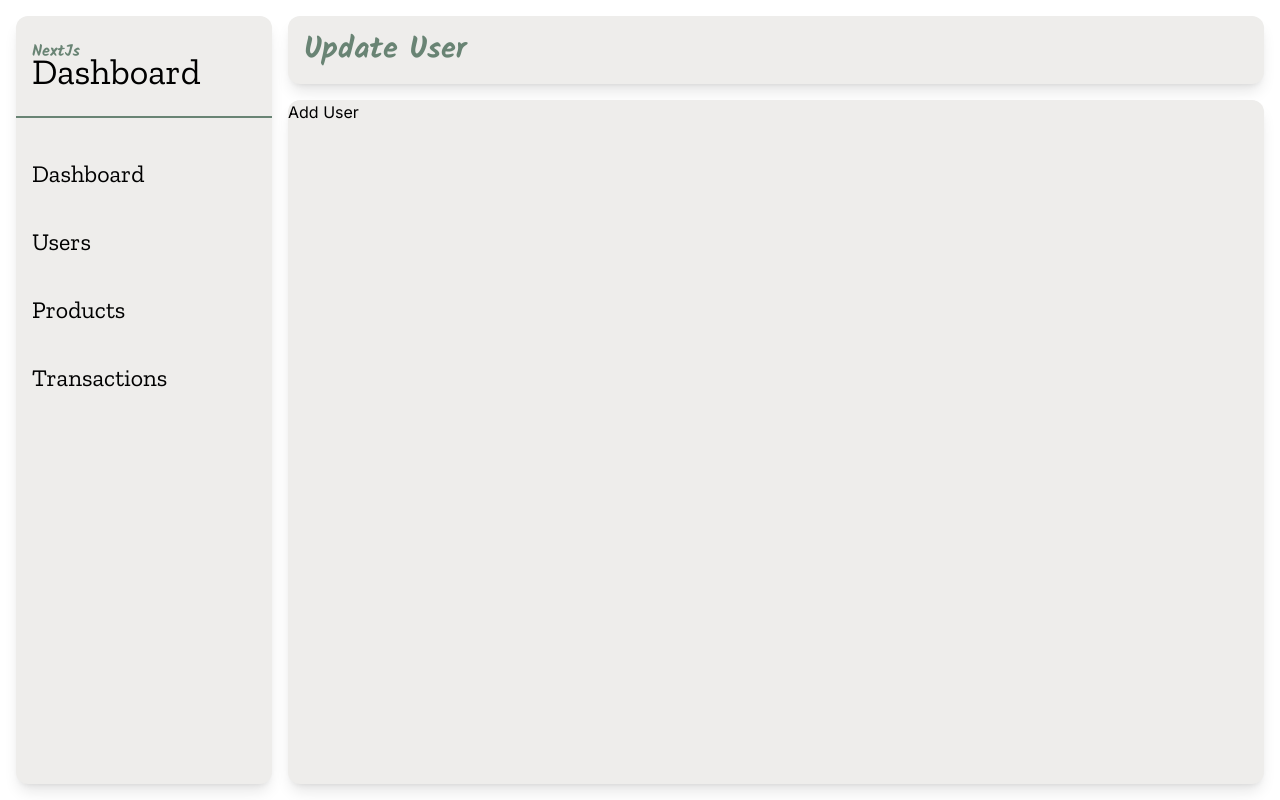
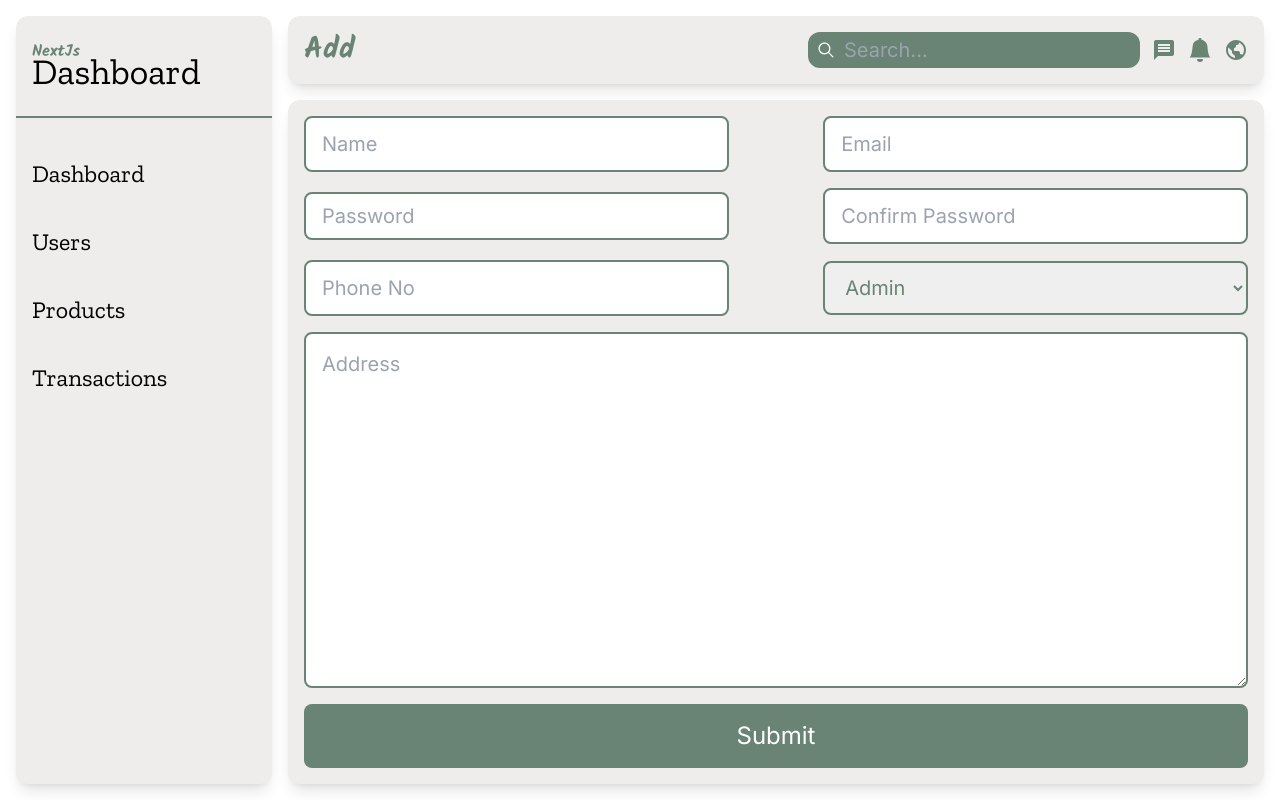
Before and after one commit to AbuZaid55/NextJs_Dashboard, a Next.js app: page /dashboard/users/add in a window 1280 px wide. Built offline with nearby package versions, Linux system fonts and the light colour scheme.

Commit message:
add and update user page

```diff
--- a/src/app/dashboard/page.js
+++ b/src/app/dashboard/page.js
@@ -1,7 +1,10 @@
 import Transaction from "@/components/Transaction"
 const Dashboard = () => {
   return (
+    <>
+    <h1 className="text-3xl bg-color2 text-white px-4 py-2 mb-1">Latest Transactions</h1>
     <Transaction/>
+    </>
   )
 }
 
--- /dev/null
+++ b/src/app/dashboard/products/page.js
@@ -0,0 +1,11 @@
+import React from 'react'
+
+const page = () => {
+  return (
+    <div>
+      product page
+    </div>
+  )
+}
+
+export default page
--- a/src/app/dashboard/users/[id]/page.js
+++ b/src/app/dashboard/users/[id]/page.js
@@ -1,8 +1,24 @@
 const UpdateUser = () => {
   return (
-    <div>
-      update users
-    </div>
+    <form className="flex flex-col items-center w-full p-4 gap-4 text-xl text-color2 h-full">
+        <div className="w-full flex items-center justify-between">
+          <input className="rounded-lg border-2 border-color2 py-3 px-4 w-[45%]" type="text" name="name" placeholder="Name" />
+          <input className="rounded-lg border-2 border-color2 py-3 px-4 w-[45%]" type="text" name="email" placeholder="Email" />
+        </div>
+        <div className="w-full flex items-center justify-between">
+          <input className="rounded-lg border-2 border-color2 py-2 px-4 w-[45%]" type="text" name="password" placeholder="Password" />
+          <input className="rounded-lg border-2 border-color2 py-3 px-4 w-[45%]" type="text" name="confirm_pass" placeholder="Confirm Password" />
+        </div>
+        <div className="w-full flex items-center justify-between">
+          <input className="rounded-lg border-2 border-color2 py-3 px-4 w-[45%]" type="text" name="phone" placeholder="Phone No" />
+          <select className="rounded-lg border-2 border-color2 py-3 px-4 w-[45%]" name="isAdmin">
+            <option value="true">Admin</option>
+            <option value="false">Not Admin</option>
+          </select>
+        </div>
+        <textarea className="rounded-lg border-2 border-color2 w-full flex-grow p-4" name="address" placeholder="Address" />
+        <button className="w-full py-4 text-2xl bg-color2 text-white rounded-lg">Update</button>
+      </form>
   )
 }
 
--- a/src/app/dashboard/users/add/page.js
+++ b/src/app/dashboard/users/add/page.js
@@ -1,8 +1,24 @@
 const AddUser = () => {
   return (
-    <div>
-      Add User
-    </div>
+      <form className="flex flex-col items-center w-full p-4 gap-4 text-xl text-color2 h-full">
+        <div className="w-full flex items-center justify-between">
+          <input className="rounded-lg border-2 border-color2 py-3 px-4 w-[45%]" type="text" name="name" placeholder="Name" />
+          <input className="rounded-lg border-2 border-color2 py-3 px-4 w-[45%]" type="text" name="email" placeholder="Email" />
+        </div>
+        <div className="w-full flex items-center justify-between">
+          <input className="rounded-lg border-2 border-color2 py-2 px-4 w-[45%]" type="text" name="password" placeholder="Password" />
+          <input className="rounded-lg border-2 border-color2 py-3 px-4 w-[45%]" type="text" name="confirm_pass" placeholder="Confirm Password" />
+        </div>
+        <div className="w-full flex items-center justify-between">
+          <input className="rounded-lg border-2 border-color2 py-3 px-4 w-[45%]" type="text" name="phone" placeholder="Phone No" />
+          <select className="rounded-lg border-2 border-color2 py-3 px-4 w-[45%]" name="isAdmin">
+            <option value="true">Admin</option>
+            <option value="false">Not Admin</option>
+          </select>
+        </div>
+        <textarea className="rounded-lg border-2 border-color2 w-full flex-grow p-4" name="address" placeholder="Address" />
+        <button className="w-full py-4 text-2xl bg-color2 text-white rounded-lg">Submit</button>
+      </form>
   )
 }
 
--- a/src/app/dashboard/users/page.js
+++ b/src/app/dashboard/users/page.js
@@ -1,5 +1,6 @@
 import Link from "next/link"
 import Image from "next/image"
+import { FaPlus } from "react-icons/fa6";
 
 const Users = () => {
   const users = [
@@ -42,22 +43,23 @@ const Users = () => {
   ]
 
   return (
+    <>
     <table className="w-full text-center">
       <thead className="bg-color2 text-white">
         <tr>
-          <th className="py-2">Name</th>
-          <th className="py-2">Email</th>
-          <th className="py-2">Created At</th>
-          <th className="py-2">Role</th>
-          <th className="py-2">Status</th>
-          <th className="py-2">Action</th>
+          <th className="py-3">Name</th>
+          <th className="py-3">Email</th>
+          <th className="py-3">Created At</th>
+          <th className="py-3">Role</th>
+          <th className="py-3">Status</th>
+          <th className="py-3">Action</th>
         </tr>
       </thead>
       <tbody>
         {
           users.map((user, i) => {
             return <tr key={i}>
-              <td className="py-2 border-b-2 border-color2 flex items-center justify-center gap-3">
+              <td className="py-1 border-b-2 border-color2 flex items-center justify-center gap-3">
                 <Image
                   src={user.profile}
                   width="50"
@@ -78,6 +80,8 @@ const Users = () => {
         }
       </tbody>
     </table>
+    <div className="flex items-center justify-end"><Link href="/dashboard/users/add" className="p-2 bg-color2 text-white m-4 text-4xl rounded-full cursor-pointer shadow-md"><FaPlus/></Link></div>
+    </>
   )
 }
 
--- a/src/app/globals.css
+++ b/src/app/globals.css
@@ -9,6 +9,7 @@
     box-sizing: border-box;
     text-decoration: none;
     color: inherit;
+    outline: none;
 }
 .hide-scrollbar::-webkit-scrollbar{
     display: none;
--- a/src/components/Transaction.js
+++ b/src/components/Transaction.js
@@ -2,7 +2,7 @@ const Transaction = () => {
   const users = [
     {
       name: "Abu Zaid",
-      status: "reading",
+      status: "pending",
       createdAt: "06/04/2024",
       amount: "999"
     }, {
@@ -17,7 +17,7 @@ const Transaction = () => {
       amount: "999"
     }, {
       name: "Abu Zaid",
-      status: "reading",
+      status: "pending",
       createdAt: "06/04/2024",
       amount: "999"
     },
@@ -27,19 +27,19 @@ const Transaction = () => {
     <table className="w-full text-center">
       <thead className="bg-color2 text-white">
         <tr>
-          <th className="py-2">Name</th>
-          <th className="py-2">Status</th>
-          <th className="py-2">createdAt</th>
-          <th className="py-2">Amount</th>
+          <th className="py-3">Name</th>
+          <th className="py-3">Status</th>
+          <th className="py-3">createdAt</th>
+          <th className="py-3">Amount</th>
         </tr>
       </thead>
       <tbody>
         {
           users.map((user, i) => {
             return <tr key={i}>
-              <td className="py-2 border-b-2 border-color2">{user.name}</td>
+              <td className="py-3 border-b-2 border-color2">{user.name}</td>
               <td className={"py-2 border-b-2 border-color2 capitalize text-white"}>
-                <span className={`${user.status === "reading" ? "bg-yellow-500" : (user.status === "done" ? "bg-blue-600" : "bg-red-600")} py-1 px-2 rounded-md`}>{user.status}</span>
+                <span className={`${user.status === "pending" ? "bg-yellow-500" : (user.status === "done" ? "bg-blue-600" : "bg-red-600")} py-1 px-2 rounded-md inline-block w-24 overflow-hidden`}>{user.status}</span>
               </td>
               <td className="py-2 border-b-2 border-color2">{user.createdAt}</td>
               <td className="py-2 border-b-2 border-color2">${user.amount}</td>
--- a/src/components/navbar.js
+++ b/src/components/navbar.js
@@ -1,31 +1,46 @@
 "use client"
-import {Kalam} from 'next/font/google'
+import { Kalam } from 'next/font/google'
 import { usePathname } from 'next/navigation'
 import { useEffect, useState } from 'react'
+import { MdMessage } from "react-icons/md";
+import { BsFillBellFill } from "react-icons/bs";
+import { BiWorld } from "react-icons/bi";
+import { IoIosSearch } from "react-icons/io";
 
 const kalam = Kalam({
   subsets: ['latin'],
-    weight:"700"
+  weight: "700"
 })
 
 const Navbar = () => {
-    const [pathname,setPathname]=useState('')
+  const [pathname, setPathname] = useState('')
   const path = usePathname().split('/')
-    useEffect(()=>{
-      if(path.length===4){
-        if(path[2]==="users"){
+  useEffect(() => {
+    if (path.length === 4 && path[3]!="add") {
+      if (path[2] === "users") {
         setPathname('Update User')
       }
-        if(path[2]==="products"){
+      if (path[2] === "products") {
         setPathname("Update Product")
       }
-      }else{
-        setPathname(path[path.length-1])
+    } else {
+      setPathname(path[path.length - 1])
     }
-    },[path])
+  }, [path])
   return (
-    <div className={`${kalam.className} bg-color1 text-color2 text-3xl p-4 m-4 ml-0 rounded-xl shadow-lg flex items-center capitalize`}>
+    <div className=' bg-color1 text-color2 p-4 m-4 ml-0 rounded-xl shadow-lg flex items-center justify-between'>
+      <div className={`${kalam.className} text-3xl capitalize`}>
         {pathname}
+      </div>
+      <div className='flex items-center justify-center gap-3 text-xl'>
+        <div className='flex bg-color2 text-white items-center justify-center gap-2 py-1 px-2 rounded-xl'>
+          <IoIosSearch/>
+          <input className='bg-color2 text-white' type="text" placeholder='Search...' />
+        </div>
+        <MdMessage className='cursor-pointer text-2xl'/>
+        <BsFillBellFill className='cursor-pointer text-2xl'/>
+        <BiWorld className='cursor-pointer text-2xl'/>
+      </div>
     </div>
   )
 }
```
Also changed, not shown: package.json (+5 -4 lines), 1 other file (tests, documents, lock files or other folders). Lines whose indentation alone changed are shown as unchanged.
